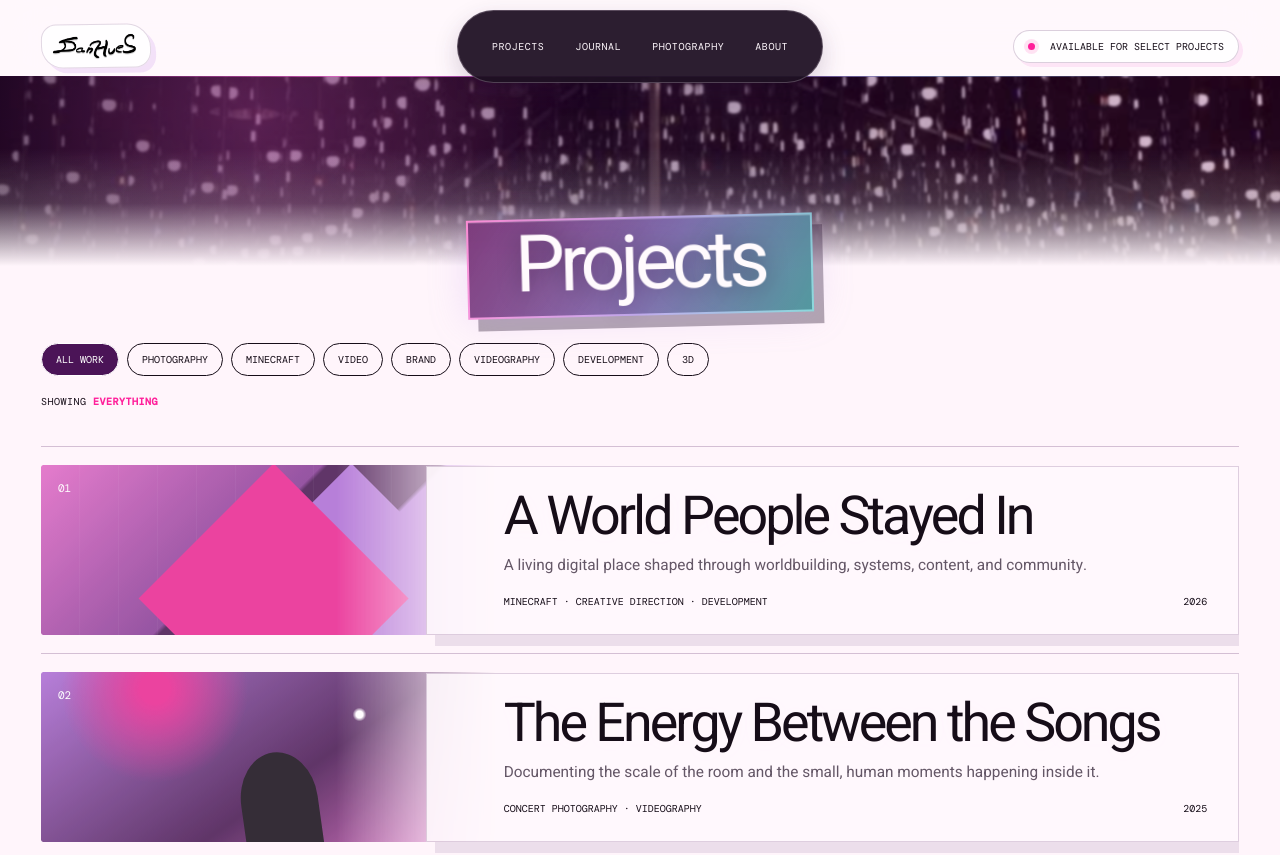
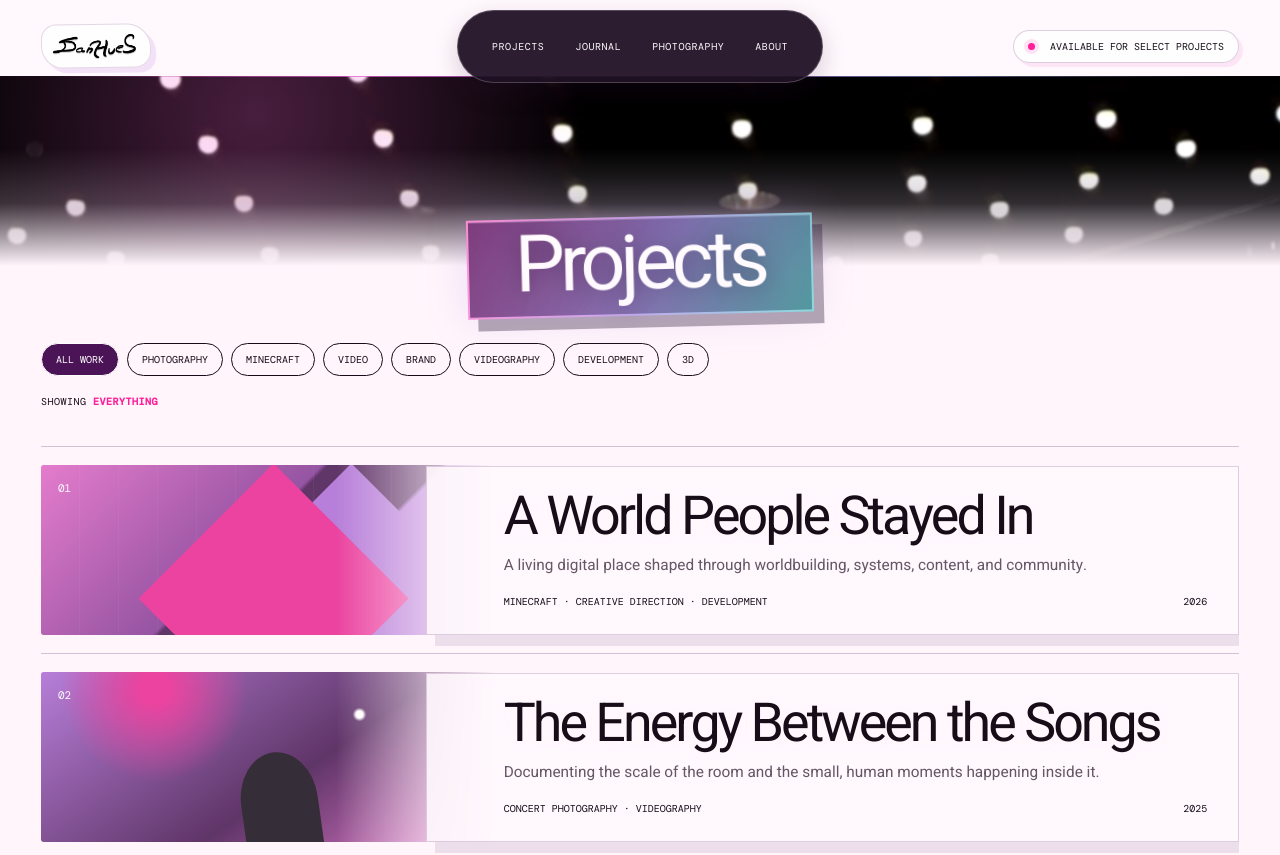
Before and after one commit to DanHues/creative-portfolio, a Next.js app: page /archive in a window 1280 px wide. Shown: the top 855 px of the page. Built offline with nearby package versions, Linux system fonts and the light colour scheme; a web font is replaced by a local one.

Commit message:
Render the Projects hero as a cached image

```diff
--- a/components/project-hero.tsx
+++ b/components/project-hero.tsx
@@ -1,13 +1,9 @@
 "use client";
 
-import type { CSSProperties } from "react";
 import { useEffect, useRef } from "react";
 
 export function ProjectHero({ basePath }: { basePath: string }) {
   const heroRef = useRef<HTMLElement>(null);
-  const introStyle = {
-    "--archive-art": `url("${basePath}/projects-header.svg")`,
-  } as CSSProperties;
 
   useEffect(() => {
     const hero = heroRef.current;
@@ -67,10 +63,11 @@ export function ProjectHero({ basePath }: { basePath: string }) {
     <section
       className="page-intro project-intro"
       ref={heroRef}
-      style={introStyle}
     >
       <div className="project-hero-backdrop" aria-hidden="true">
-        <div className="project-parallax-art" />
+        <div className="project-parallax-art">
+          <img src={`${basePath}/projects-header.svg`} alt="" />
+        </div>
       </div>
       <div className="project-intro-copy">
         <h1>Projects</h1>
```
